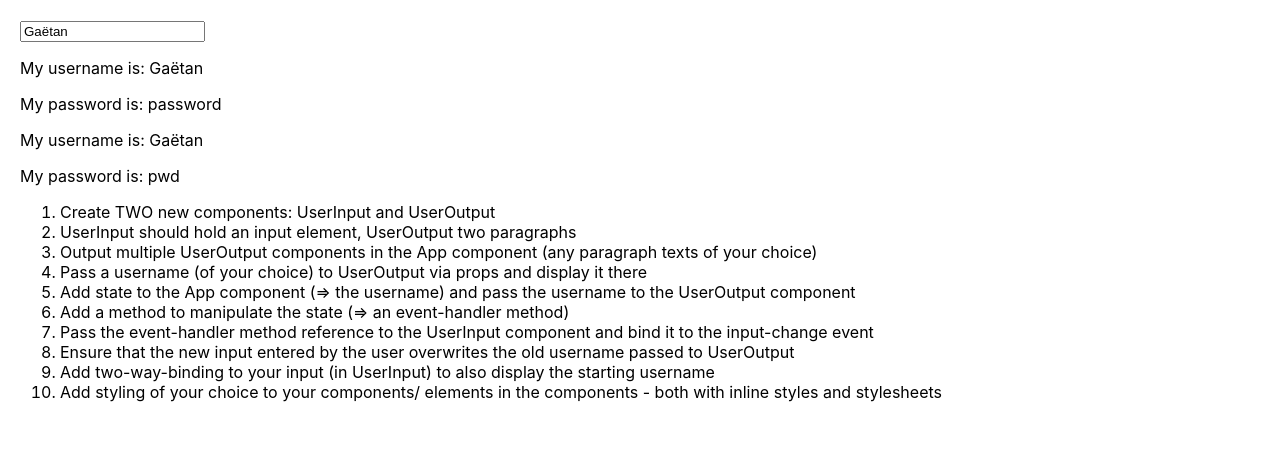
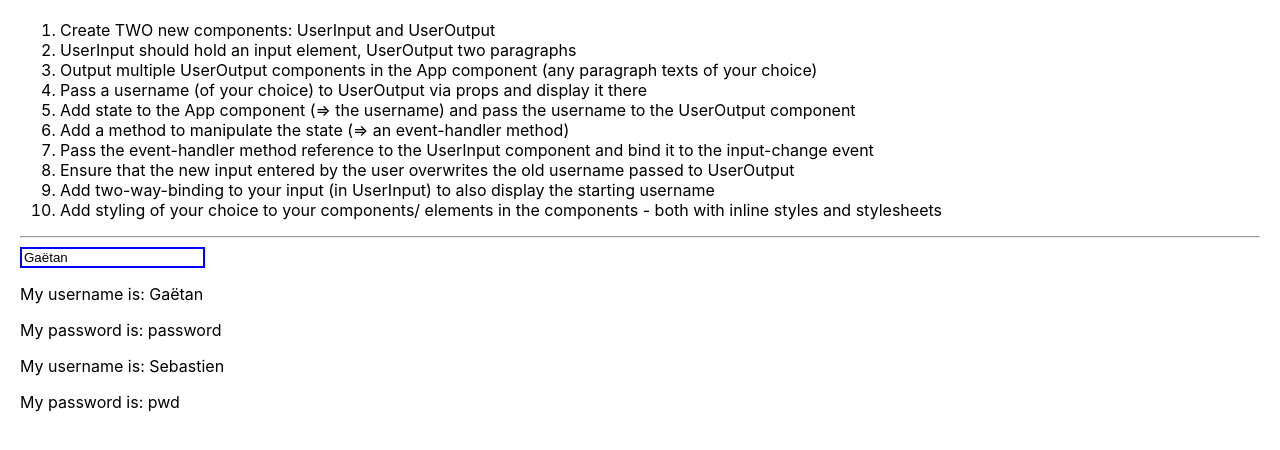
Before and after one commit to gaetanBloch/react-basics-assignement, a React (Create React App) app: page / in a window 1280 px wide. Shown: the top 450 px of the page. Built offline with nearby package versions, Linux system fonts and the light colour scheme.

Commit message:
Added inline Style to the UserInput

```diff
--- a/src/App.js
+++ b/src/App.js
@@ -16,10 +16,6 @@ class App extends Component {
 
   render() {
     return (<div className="App">
-        <UserInput changeUsername={this.changeUsernameHandler} username={this.state.username}/>
-        <UserOutput username={this.state.username}>My password is: password</UserOutput>
-        <UserOutput username={this.state.username}>My password is: pwd</UserOutput>
-
         <ol>
           <li>Create TWO new components: UserInput and UserOutput</li>
           <li>UserInput should hold an input element, UserOutput two paragraphs</li>
@@ -44,6 +40,10 @@ class App extends Component {
             inline styles and stylesheets
           </li>
         </ol>
+        <hr/>
+        <UserInput usernameChanged={this.changeUsernameHandler} username={this.state.username}/>
+        <UserOutput username={this.state.username}>My password is: password</UserOutput>
+        <UserOutput username="Sebastien">My password is: pwd</UserOutput>
       </div>
     )
   };
--- a/src/UserInput/UserInput.js
+++ b/src/UserInput/UserInput.js
@@ -1,8 +1,16 @@
 import React from 'react';
 
 const UserInput = (props) => {
+  const style = {
+    border: '2px solid blue'
+  };
+
   return (
-    <input type="text" onChange={props.changeUsername} defaultValue={props.username}/>
+    <input
+      type="text"
+      style={style}
+      onChange={props.usernameChanged}
+      defaultValue={props.username}/>
   );
 };
 
```
